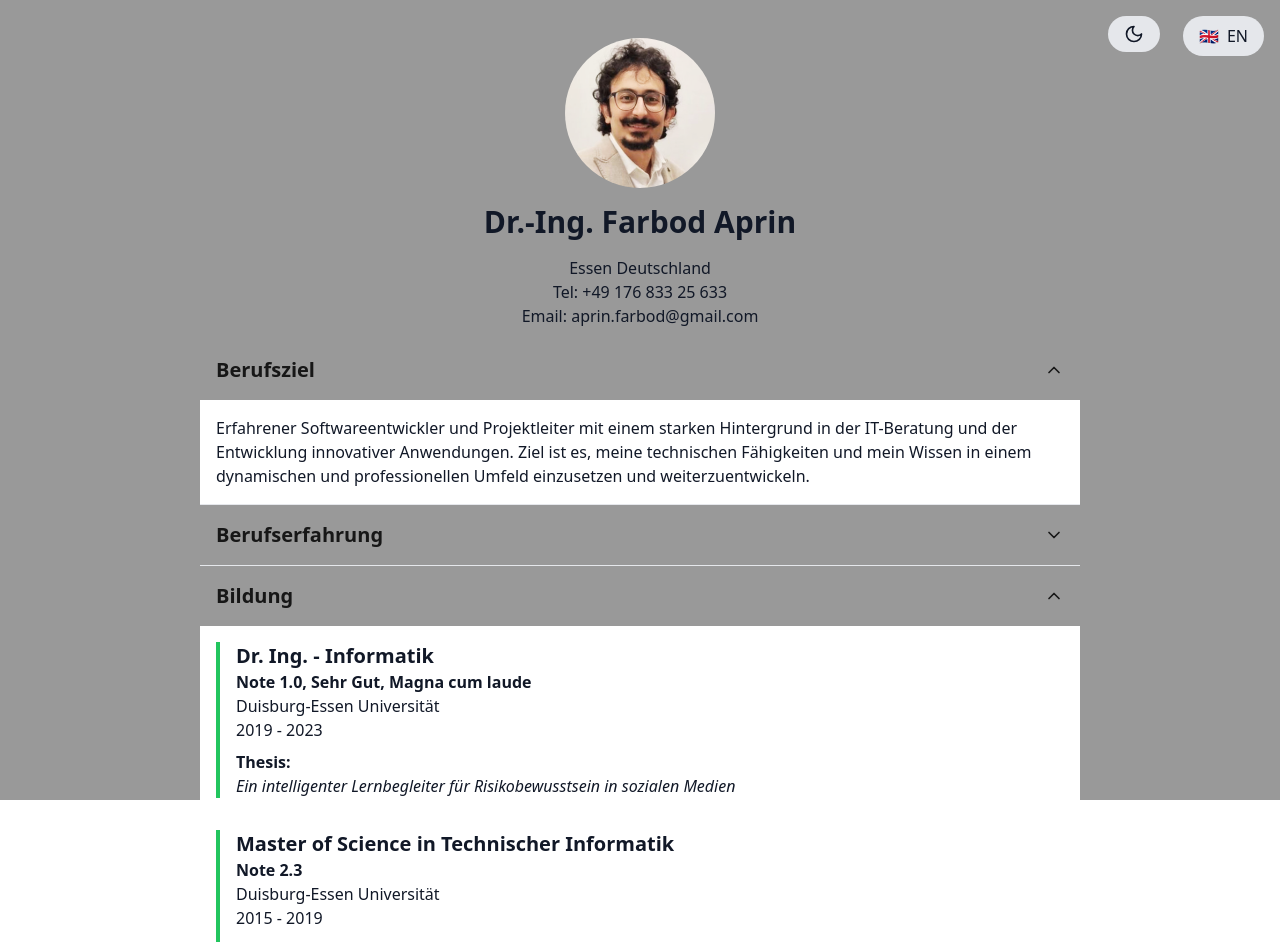
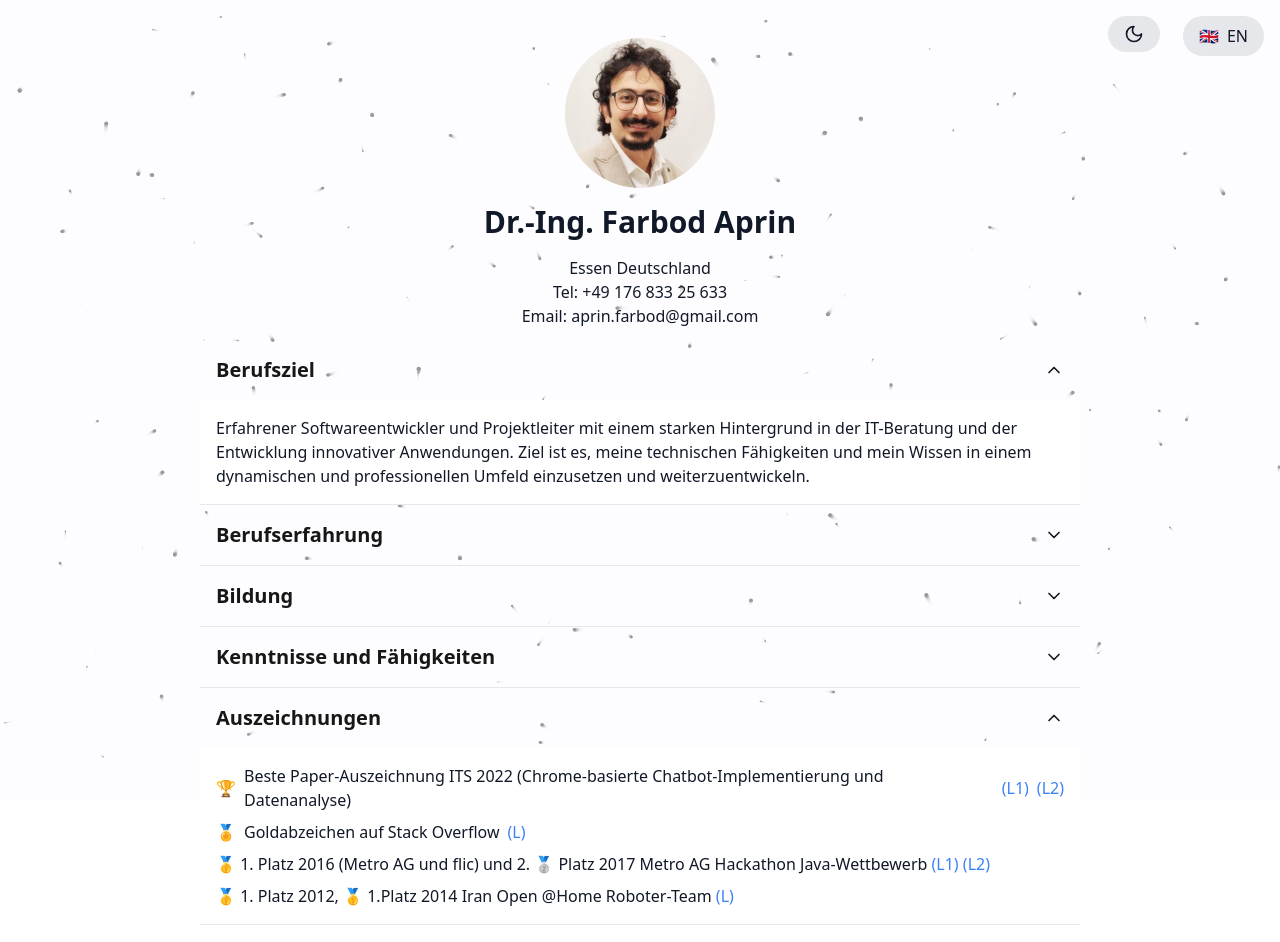
Before and after one commit to Farbod29/farbodAprinCV, a Next.js app: page / in a window 1280 px wide. Shown: the top 942 px of the page. Built offline with nearby package versions, Linux system fonts and the light colour scheme.

Commit message:
add links to my cv for certificates from cloud resources
Signed-off-by: Farbod <aprin.farbod@gmail.com>

```diff
--- a/src/app/page.tsx
+++ b/src/app/page.tsx
@@ -1,7 +1,7 @@
 // app/page.tsx
 'use client';
 
-import React, { useEffect, useState, useRef } from 'react';
+import React, { useEffect, useState } from 'react';
 import { CVSection } from '../components/CVSection';
 import SocialButtons from '../components/SocialButtons';
 import { LanguageSwitch } from '../components/LanguageSwitch';
@@ -412,7 +412,7 @@ export default function CVPage() {
           {/* Education */}
           <CVSection
             title={<TranslatedText textKey="Bildung" />}
-            defaultExpanded={true}
+            defaultExpanded={false}
           >
             <EducationItem
               degree={<TranslatedText textKey="phdDegree" />}
@@ -454,7 +454,7 @@ export default function CVPage() {
           {/* Skills section remains the same */}
           <CVSection
             title={<TranslatedText textKey="skillsTitle" />}
-            defaultExpanded={true}
+            defaultExpanded={false}
           >
             <div className="grid grid-cols-1 md:grid-cols-2 gap-4">
               <div className="space-y-2">
@@ -498,10 +498,63 @@ export default function CVPage() {
               <li className="flex items-center gap-2">
                 <span className="text-yellow-500">🏆</span>
                 <TranslatedText textKey="bestPaperAward" />
+                <a
+                  className="text-blue-500"
+                  href="https://iachounta.com/website/2022/07/06/best-full-paper-award-its-2022/"
+                >
+                  {' '}
+                  (L1)
+                </a>
+                <a
+                  className="text-blue-500"
+                  href="https://stackoverflow.com/users/4752258/farbod-aprin"
+                >
+                  {' '}
+                  (L2)
+                </a>
               </li>
               <li className="flex items-center gap-2">
                 <span className="text-yellow-500">🏅</span>
                 <TranslatedText textKey="stackOverflowAward" />
+                <a
+                  className="text-blue-500"
+                  href="     https://stackoverflow.com/users/4752258/farbod-aprin"
+                >
+                  {' '}
+                  (L)
+                </a>
+              </li>
+              <li className="flex items-center gap-2">
+                <span className="">
+                  <TranslatedText textKey="HakakhonAward" />
+                  <a
+                    className="text-blue-500"
+                    href="https://www.dropbox.com/scl/fi/tqm0m1ddi9g7uq03idksx/hackathon_192.jpg?rlkey=cuy75bbatvy0ql2ssocjgslef&st=5dikole1&dl=0"
+                  >
+                    {' '}
+                    (L1)
+                  </a>
+                  <a
+                    className="text-blue-500"
+                    href="https://www.dropbox.com/scl/fi/lshqsvyzvg8gnte57jofb/WhatsApp-Image-2017-12-12-at-12.09.58.jpeg?rlkey=9oulwg107tivfu6zvdfz6kg50&st=6h8svzbh&dl=0"
+                  >
+                    {' '}
+                    (L2)
+                  </a>
+                </span>
+              </li>
+
+              <li className="flex items-center gap-2">
+                <span className="">
+                  <TranslatedText textKey="roboticCompetion" />
+                  <a
+                    className="text-blue-500"
+                    href="https://www.dropbox.com/scl/fi/q7vzin6zuw3g39alvfxwn/Robotic-certificates.pdf?rlkey=nrk3up213ijhphiksfu3xddv5&st=nzdzq3wz&dl=0"
+                  >
+                    {' '}
+                    (L)
+                  </a>
+                </span>
               </li>
             </ul>
           </CVSection>
--- a/src/components/GalaxyBackground.tsx
+++ b/src/components/GalaxyBackground.tsx
@@ -29,7 +29,8 @@ function GalaxyBackground() {
     }));
 
     function animate() {
-      //   ctx.fillStyle = theme === 'dark' ? 'white' : 'rgba(248,250,252,0.2)';
+      // Set the background color based on the current theme
+      ctx.fillStyle = theme === 'dark' ? 'black' : 'rgba(248,250,252,0.2)';
       ctx.fillRect(0, 0, canvas.width, canvas.height);
 
       stars.forEach((star) => {
@@ -51,8 +52,7 @@ function GalaxyBackground() {
 
         ctx.beginPath();
         ctx.arc(star.x, star.y, star.size, 0, Math.PI * 2);
-        ctx.fillStyle =
-          theme === 'dark' ? 'rgba(255,255,255,0.8)' : 'rgba(0,0,0,0.2)';
+        ctx.fillStyle = theme === 'dark' ? '#FFFFFF' : 'black';
         ctx.fill();
       });
 
@@ -61,7 +61,9 @@ function GalaxyBackground() {
 
     animate();
 
-    return () => window.removeEventListener('resize', setCanvasSize);
+    return () => {
+      window.removeEventListener('resize', setCanvasSize);
+    };
   }, [theme]);
 
   return (
--- a/src/utils/translations.ts
+++ b/src/utils/translations.ts
@@ -411,12 +411,20 @@ export const translations = {
     en: 'Awards',
   },
   bestPaperAward: {
-    de: 'Preis für das beste Papier ITS 2022',
-    en: 'Best Paper Award ITS 2022',
+    de: 'Beste Paper-Auszeichnung ITS 2022 (Chrome-basierte Chatbot-Implementierung und Datenanalyse)',
+    en: 'Best Paper Award ITS 2022 (Chrome based Chatbot Implementation and Data Analysis)',
+  },
+  HakakhonAward: {
+    de: '🥇 1. Platz 2016 (Metro AG und flic) und 2. 🥈 Platz 2017 Metro AG Hackathon Java-Wettbewerb',
+    en: '🥇 1st Place 2016 (Metro AG and flic) und 2rd 🥈 2017 Metro AG Hakahthon Java competition ',
   },
   stackOverflowAward: {
     de: 'Goldabzeichen auf Stack Overflow',
     en: 'Stack Overflow Gold Badge',
+  },
+  roboticCompetion: {
+    de: '🥇 1. Platz 2012, 🥇 1.Platz 2014 Iran Open @Home Roboter-Team',
+    en: '🥇 1st Place 2012, 🥇 1st Place 2014 Iran open @home Robotic team',
   },
 
   // Languages Section
```
